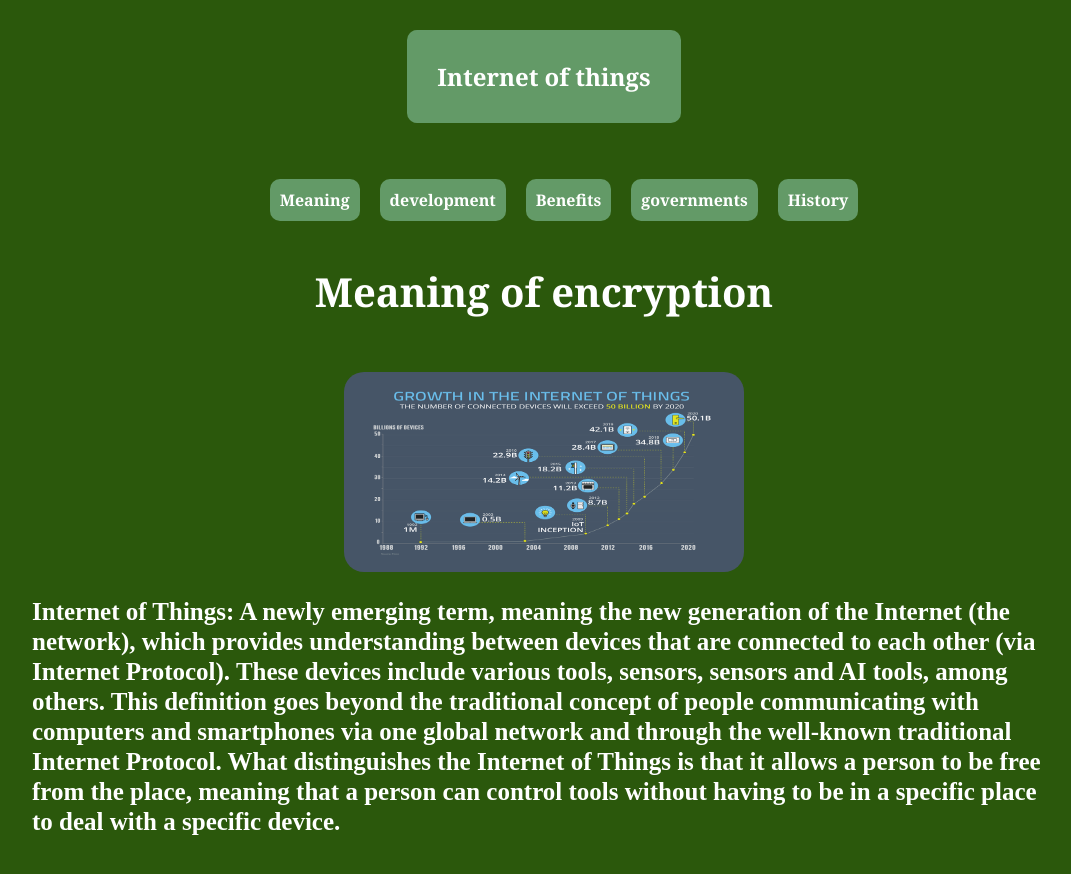
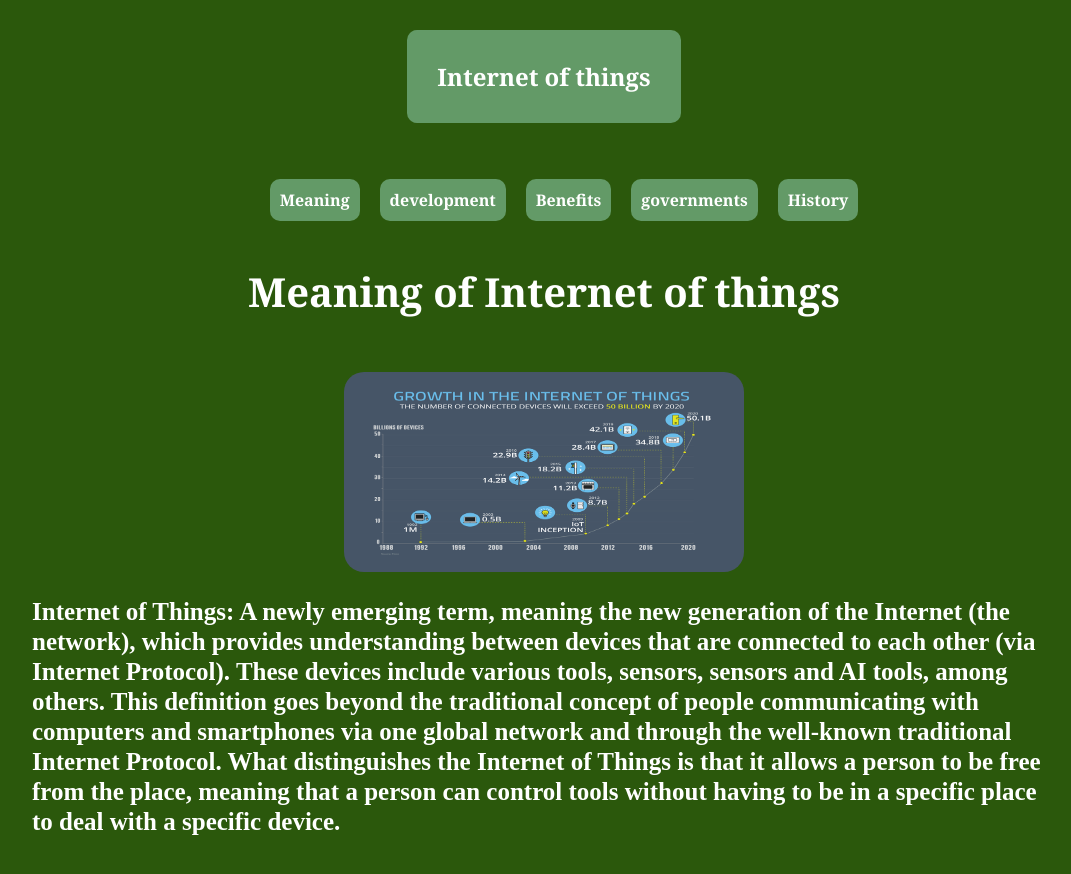
Before and after one commit to saber-ahmed/saber-ahmed, a plain HTML site: page index.html in a window 1280 px wide. Shown: the whole page, without its empty margins (96-1167 px from the left). Drawn offline with Linux system fonts and the light colour scheme.

Commit message:
Update index.html

```diff
--- a/index.html
+++ b/index.html
@@ -36,7 +36,7 @@
            </ul>
 
 
-            <h2>Meaning of encryption</h2>
+            <h2>Meaning of Internet of things</h2>
 
         </div>
         <div class="three">
```
